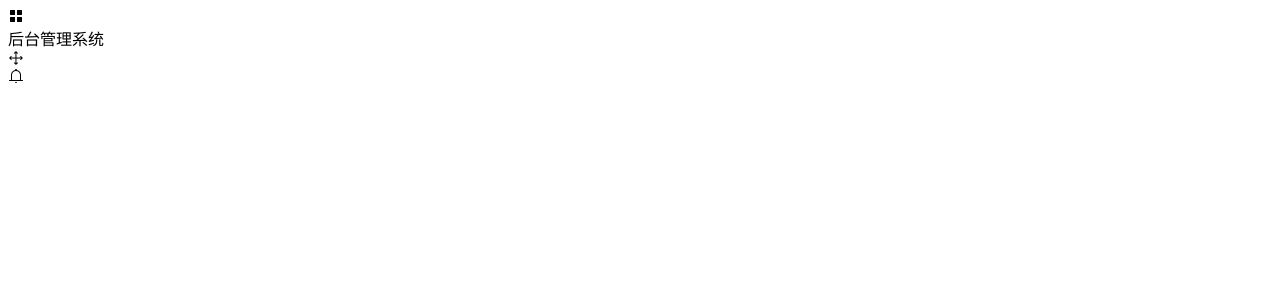
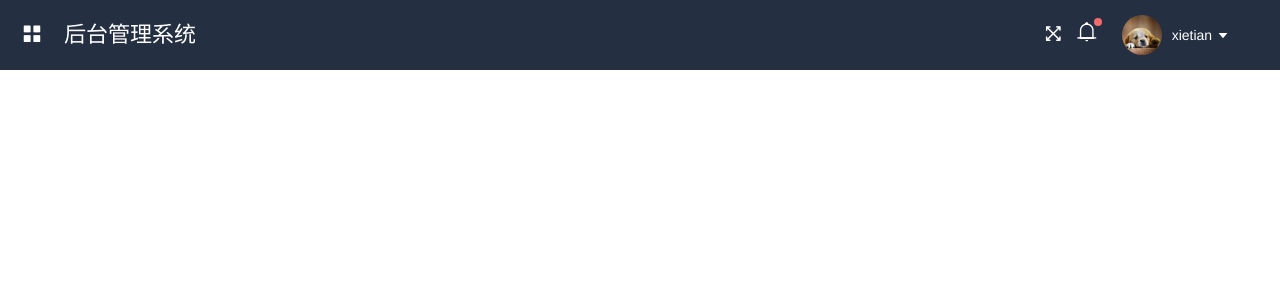
Before and after one commit to xt1995726/vueManageSystemDemo, a Vue app: page / in a window 1280 px wide. Shown: the top 300 px of the page. Built offline with nearby package versions, Linux system fonts and the light colour scheme.

Commit message:
header finished

```diff
--- a/src/App.vue
+++ b/src/App.vue
@@ -1,6 +1,5 @@
 <template>
   <div id="app">
-
     <router-view />
   </div>
 </template>
@@ -12,4 +11,6 @@ export default {
 </script>
 
 <style>
+@import "./assets/css/main.css";
+@import "./assets/css/color-dark.css"; /*深色主题*/
 </style>
--- /dev/null
+++ b/src/assets/css/color-dark.css
@@ -0,0 +1,3 @@
+.header {
+  background-color: #242f42;
+}
--- /dev/null
+++ b/src/assets/css/main.css
@@ -0,0 +1,22 @@
+* {
+  margin: 0;
+  padding: 0;
+}
+
+html,
+body,
+#app,
+.wrapper {
+  width: 100%;
+  height: 100%;
+  overflow: hidden;
+}
+
+body {
+  font-family: "PingFang SC", "Helvetica Neue", Helvetica, "microsoft yahei",
+    arial, STHeiTi, sans-serif;
+}
+
+a {
+  text-decoration: none;
+}
--- a/src/components/common/Header.vue
+++ b/src/components/common/Header.vue
@@ -1,14 +1,14 @@
 <template>
   <div class="header">
     <!-- 折叠按钮 -->
-    <div class="collapse-btn">
+    <div class="collapse-btn" @click="collapseChange">
       <i class="el-icon-menu"></i>
     </div>
     <div class="logo">后台管理系统</div>
     <div class="header-right">
       <div class="header-user-con">
         <!-- 全屏显示 -->
-        <div class="btn-fullscrenn">
+        <div class="btn-fullscreen" @click="handleFullScreen">
           <el-tooltip effect="dark" :content="fullscreen?`取消全屏`:`全屏`" placement="bottom">
             <i class="el-icon-rank"></i>
           </el-tooltip>
@@ -21,9 +21,22 @@
           <span class="btn-bell-badge" v-if="message"></span>
         </div>
         <!-- 用户头像 -->
-
+        <div class="user-avator"><img src="../../assets/img/img.jpg" alt=""></div>
         <!-- 用户名下拉菜单 -->
-
+        <el-dropdown class="user-name" trigger="click" @command="handleCommand">
+          <span class="el-dropdown-link">
+            {{username}} <i class="el-icon-caret-bottom"></i>
+          </span>
+          <el-dropdown-menu slot="dropdown">
+            <a href="" target="_blank">
+              <el-dropdown-item>关于作者</el-dropdown-item>
+            </a>
+            <a href="" target="_blank">
+              <el-dropdown-item>项目地址</el-dropdown-item>
+            </a>
+            <el-dropdown-item divided command="loginout">退出登录</el-dropdown-item>
+          </el-dropdown-menu>
+        </el-dropdown>
       </div>
     </div>
   </div>
@@ -36,10 +49,131 @@ export default {
       fullscreen: false,
       name: 'xietian',
       message: 2
-
+    }
+  },
+  computed: {
+    username() {
+      let username = localStorage.getItem('ms_username');
+      return username ? username : this.name;
+    }
+  },
+  methods: {
+    // 用户名下拉菜单选择事件
+    handleCommand(command) {
+      if (command == 'loginout') {
+        localStorage.removeItem('ms_username');
+        // this.$router.push('/login');
+      }
+    },
+    // 侧边栏折叠
+    collapseChange() { },
+    // 全屏
+    handleFullScreen() {
+      let element = document.documentElement;
+      if (this.fullscreen) {
+        if (document.exitFullscreen) {
+          document.exitFullscreen();
+        } else if (document.webkitCancelFullScreen) {
+          document.webkitCancelFullScreen();
+        } else if (document.mozCancelFullScreen) {
+          document.mozCancelFullScreen();
+        } else if (document.msExitFullscreen) {
+          document.msExitFullscreen();
+        }
+      } else {
+        if (element.requestFullscreen) {
+          element.requestFullscreen();
+        } else if (element.webkitRequestFullScreen) {
+          element.webkitRequestFullScreen();
+        } else if (element.mozRequestFullScreen) {
+          element.mozRequestFullScreen();
+        } else if (element.msRequestFullscreen) {
+          // IE11
+          element.msRequestFullscreen();
+        }
+      }
+      this.fullscreen = !this.fullscreen;
+    },
+  },
+  mounted() {
+    if (document.body.clientWidth < 1500) {
+      this.collapse = false;
     }
   }
 }
 </script>
-<style>
+<style scoped>
+.header {
+  box-sizing: border-box;
+  width: 100%;
+  height: 70px;
+  font-size: 22px;
+  color: #fff;
+}
+.collapse-btn {
+  float: left;
+  padding: 0 21px;
+  cursor: pointer;
+  line-height: 70px;
+}
+.header .logo {
+  float: left;
+  width: 250px;
+  line-height: 70px;
+}
+.header-right {
+  float: right;
+  padding-right: 50px;
+}
+.header-user-con {
+  display: flex;
+  height: 70px;
+  align-items: center;
+}
+.btn-fullscreen {
+  transform: rotate(45deg);
+  margin-right: 5px;
+  font-size: 24px;
+}
+.btn-bell,
+.btn-fullscreen {
+  position: relative;
+  width: 30px;
+  height: 30px;
+  text-align: center;
+  border-radius: 15px;
+  cursor: pointer;
+}
+.btn-bell-badge {
+  position: absolute;
+  right: 0;
+  top: -2px;
+  width: 8px;
+  height: 8px;
+  border-radius: 4px;
+  background-color: #f56c6c;
+  color: #fff;
+}
+.btn-bell .el-icon-bell {
+  color: #fff;
+}
+.user-name {
+  margin-left: 10px;
+}
+.user-avator {
+  margin-left: 20px;
+}
+.user-avator img {
+  display: block;
+  width: 40px;
+  height: 40px;
+  border-radius: 50%;
+}
+.el-dropdown-link {
+  color: #fff;
+  cursor: pointer;
+}
+.el-dropdown-menu__item {
+  text-align: center;
+}
 </style>
```
Also changed, not shown: src/assets/img/img.jpg (added).
